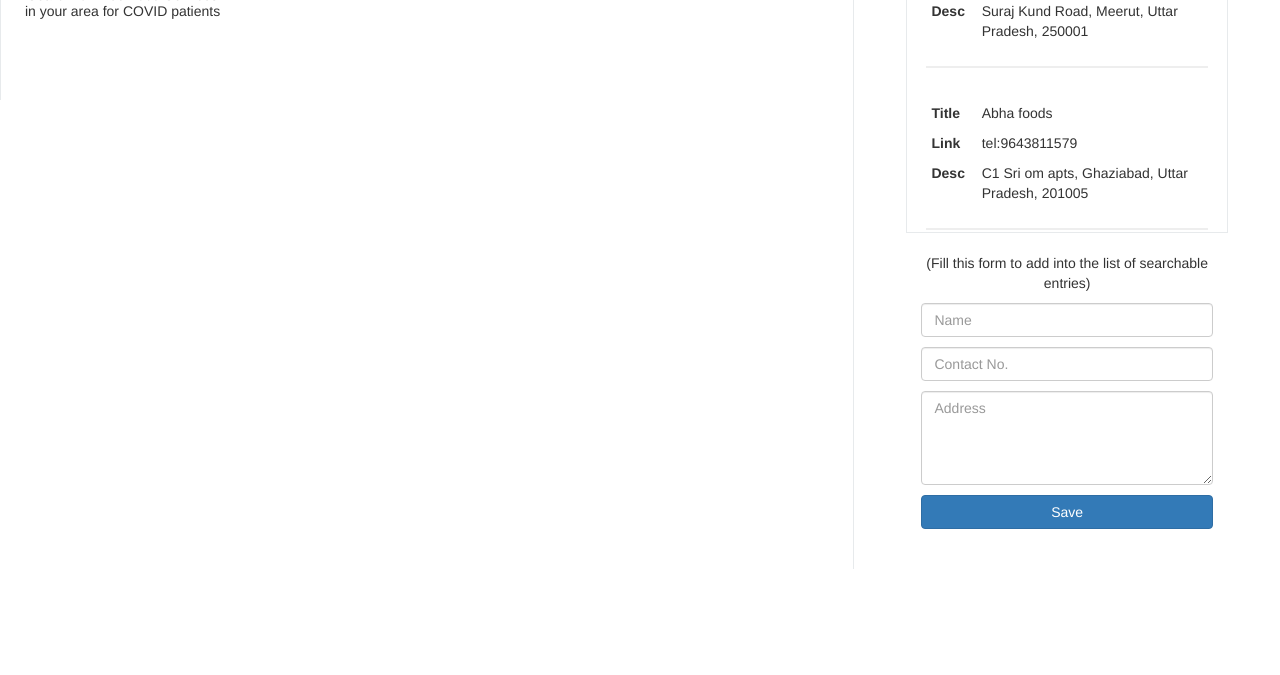
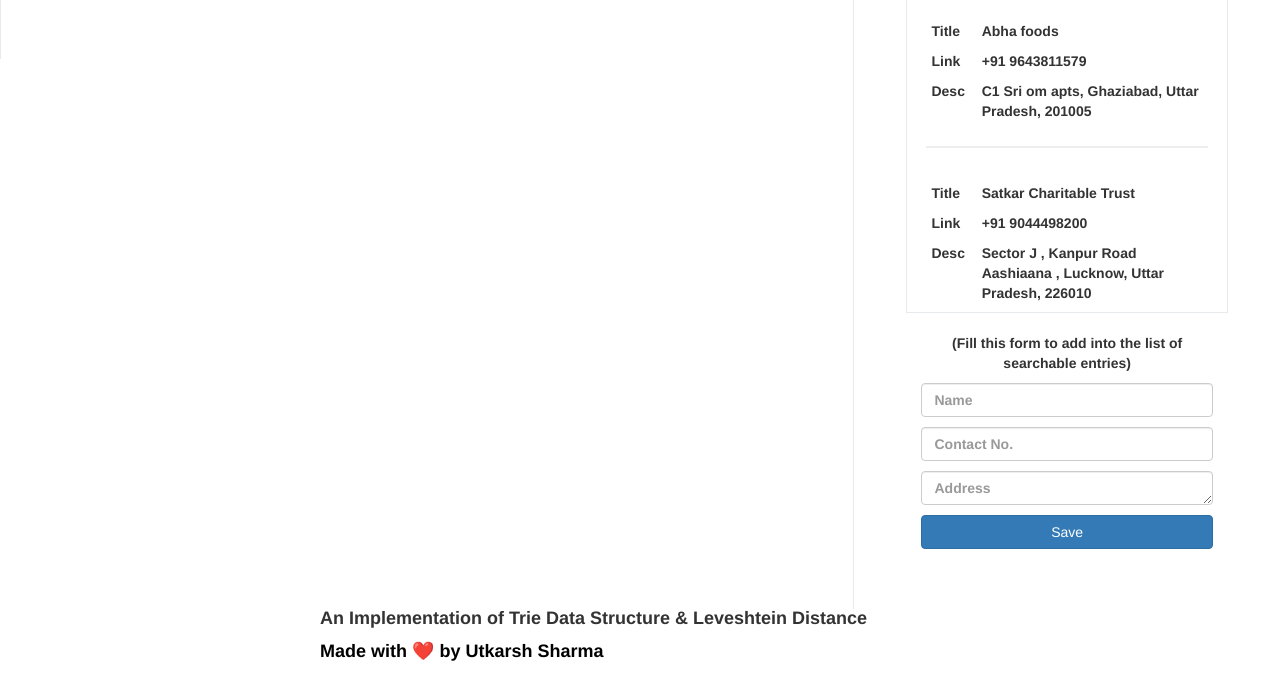
Before and after one commit to utkzas/FoodConnect, a website with bundled scripts: page index.html in a window 1280 px wide. Shown: the part 182-857 px from the top of the page. Before the commit the page ends 800 px from the top, so only its background shows below. Built offline with nearby package versions, Linux system fonts and the light colour scheme.

Commit message:
updated dataset

```diff
--- a/index.css
+++ b/index.css
@@ -213,3 +213,26 @@ td {
 .match {
     background-color: #ffe6ae;
 }
+.center {
+  display: block;
+  margin-left: auto;
+  margin-right: auto;
+  width: 50%;
+}
+div.containerEnd {
+background-color: #ffffff;
+}
+div.containerEnd p {
+display: block;
+  margin-left: auto;
+  margin-right: auto;
+  width: 50%;
+font-family: Helvetica;
+font-size: 18px;
+font-style: normal;
+font-weight: bold;
+text-decoration: none;
+text-transform: none;
+color: #000000;
+background-color: #ffffff;
+}
--- a/index.html
+++ b/index.html
@@ -22,11 +22,11 @@
 
                         <div id="searchHeader" class="row">
                             <div id="branding" class="col-md-3 col-sm-3 col-xs-12">
-                                <span id="brandingTitle">FoodConnect</span><b>This is a Trie + levenshtein distance based, mobile-ready, localstorage run, bootstrap - Jquery powered Search engine response page</b>
-                                <h5>Search for Free Food Services in your area for COVID patients</h3>
+                                <img src=https://cdn-icons-png.flaticon.com/512/4605/4605605.png style="width:100px;height:100px;">
+                                <span id="brandingTitle">FoodConnect</span><b></h3>
                             </div>
-                            <div id="searchBarArea" class="col-md-9 col-sm-9 col-xs-12">
-                                <div class="" id="searchBar">
+                            <div id="searchBarArea" class="col-md-9 col-sm-9 col-xs-12"><br/><span>Search for a nearby location delivering home cooked food to COVID Patients<br/></span>
+                                <div class="" id="searchBar" strong>
                                     <form id="searchForm">
                                         <input type="text" autocomplete="off" name="search" id="searchBox"
                                             class="form-control input-lg">
@@ -44,15 +44,16 @@
                     </div>
                 </div>
             </div>
-            <div id="searchContent" class="col-md-4 col-sm-12 col-xs-12">
+            <div id="searchContent" class="col-md-4 col-sm-6 col-xs-6">
                 <div class="ibox">
                     <div class="ibox-content">
                         <div class="row">
                             <div id="contentRepo" class="col-xs-10">
-                                <div class="entryHeader">All Entries</div>
+                                <div class="entryHeader">~ All Entries ~</div>
+                                <img src=https://cdn-icons-png.flaticon.com/512/3555/3555687.png style="width:70px;height:70px;" class="center">
+
                                 <p>(List of all searchable entries)</p>
                                 <div id="entryList" class="entryList">
-
                                 </div>
                             </div>
                             <div id="contentEntryForm" class="col-xs-10">
@@ -70,7 +71,7 @@
 
                                     <div class="form-outline form-field">
                                         <textarea class="form-control" placeholder="Address" id="entryDescription"
-                                            rows="4" required></textarea>
+                                            rows="1" required></textarea>
                                     </div>
 
                                     <button type="submit" class="btn btn-primary btn-block">Save</button>
@@ -78,8 +79,9 @@
                             </div>
                         </div>
                     </div>
-                </div>
-            </div>
+                </div><br/>
+            </div><div class="center"><p><h4><b> An Implementation of Trie Data Structure & Leveshtein Distance</b></h4></p></div>
+            <div class="containerEnd"><p>    Made with ❤️ by Utkarsh Sharma</p></div>
         </div>
     </div>
 
--- a/index.js
+++ b/index.js
@@ -1,38 +1,62 @@
 
 var defaultEntries = [
-    {"title":"CoDietFood    ",
-        "link":"tel:9538009610",
-        "desc":"Suraj Kund Road, Meerut, Uttar Pradesh, 250001",
-        "indexed":"Suraj Kund Road, Meerut, Uttar Pradesh, 250001"},
+
+
         {"title":"Abha foods        ",
-        "link":"tel:9643811579",
+        "link":"+91 9643811579",
         "desc":"C1 Sri om apts, Ghaziabad, Uttar Pradesh, 201005",
-        "indexed":"C1 Sri om apts, Ghaziabad, Uttar Pradesh, 201005"},
-
-        {"title":"Arey Waah Restaurant        ",
-        "link":"tel:9026301300",
-        "desc":"Arya Nagar , Kanpur, Uttar Pradesh, 208002        ",
-        "indexed":"Arya Nagar , Kanpur, Uttar Pradesh, 208002"},
+        "indexed":"Ghaziabad, Uttar Pradesh, 201005"},
 
         {"title":"Satkar Charitable Trust ",
-        "link":"tel:9044498200",
+        "link":"+91 9044498200",
         "desc":"Sector J , Kanpur Road Aashiaana , Lucknow, Uttar Pradesh, 226010        ",
-        "indexed":"Sector J , Kanpur Road Aashiaana , Lucknow, Uttar Pradesh, 226010        "},
+        "indexed":"Lucknow, Uttar Pradesh, 226010        "},
 
         {"title":"Manseva",
-        "link":"tel:9999661600",
-        "desc":"Ghaziabad, Uttar Pradesh, 201005        ",
+        "link":"+91 9999661600",
+        "desc":" Manseva Charitable, Ghaziabad, Uttar Pradesh, 201005        ",
         "indexed":"Ghaziabad, Uttar Pradesh, 201005"},
 
         {"title":"Humanity Matters",
-        "link":"tel:9643811579",
+        "link":"+91 9643811579",
         "desc":"119/619, Pandu Nagar, Opposite shyam enclave apartment, Kanpur, Uttar Pradesh, 208002        ",
-        "indexed":"119/619, Pandu Nagar, Opposite shyam enclave apartment, Kanpur, Uttar Pradesh, 208002        "},
-
+        "indexed":"Kanpur, Uttar Pradesh, 208002        "},
+        {"title":"CoDietFood    ",
+        "link":"+91 9538009610",
+        "desc":"Suraj Kund Road, Meerut, Uttar Pradesh, 250001",
+        "indexed":"Meerut, Uttar Pradesh, 250001"},
+        {"title":"  Brinda - Ready to Serve Tiffin",
+        "link":"  7285881919, 9824481241 ",
+        "desc":"    Vasna, Paldi, Dharnidhar, Anjali, Manekbaug, Nehrumagar, Shivranjni, Jodhpur, Shyamal, Ahmedabad   ",
+        "indexed":"      Ahmedabad, Gujarat  "},
+        {"title":" Amitabhojanam ",
+        "link":" 9345517634 ",
+        "desc":"  All Over Chennai    ",
+        "indexed":"    Chennai    "},
+        {"title":" Hideout ",
+        "link":"  7554920313",
+        "desc":"    Bhopal, Madhya Pradesh   ",
+        "indexed":"     Bhopal, Madhya Pradesh   "},
+        {"title":" Anand Sanghi (Begum Bazar) ",
+        "link":" 9247756006 ",
+        "desc":" Hyderabad - Sec'bad      ",
+        "indexed":"  Hyderabad      "},
+        {"title":" Food for positive people(Sindhi seva samiti) ",
+        "link":"9845004509  ",
+        "desc":"     Kumarapark,Sadashivnagar,Hebbal,Shanthinagar and Frazer town",
+        "indexed":"   bangalore      "},
+        {"title":" Jain Dosti Federation [In association with   iSAHAYOG(NGO)]  (only for covid affected and  their family)   ",
+        "link":" 9449695708 ",
+        "desc":"      Wilson Garden, Bengaluru, Karnataka ",
+        "indexed":"   Bengaluru, Karnataka     "},
+        {"title":" Vasavi Yuvajana Sangha (only for those in isolation and quarantine at home) ",
+        "link":" 9886485777 ",
+        "desc":"    Basavanagudi. Indira Nagar. Jayanagar. Koramangala. Malleshwaram. Rajaji Nagar. Frazer Town. Sadashivanagar.   ",
+        "indexed":"    Basavanagudi. Indira Nagar. Jayanagar. Koramangala. Malleshwaram. Rajaji Nagar. Frazer Town. Sadashivanagar. Bangalore    "},
         {"title":"ChowKitchen",
-        "link":"tel:9650190017",
+        "link":"+91 9650190017",
         "desc":"New Delhi, Delhi NCR, 110029        ",
-        "indexed":"New Delhi, Delhi NCR, 110029"},];
+        "indexed":"Delhi NCR, 110029"},];
 
 var entries = JSON.parse(localStorage.getItem('entries')) || defaultEntries;
 var pastSearches = JSON.parse(localStorage.getItem('pastSearches')) || [];
```
